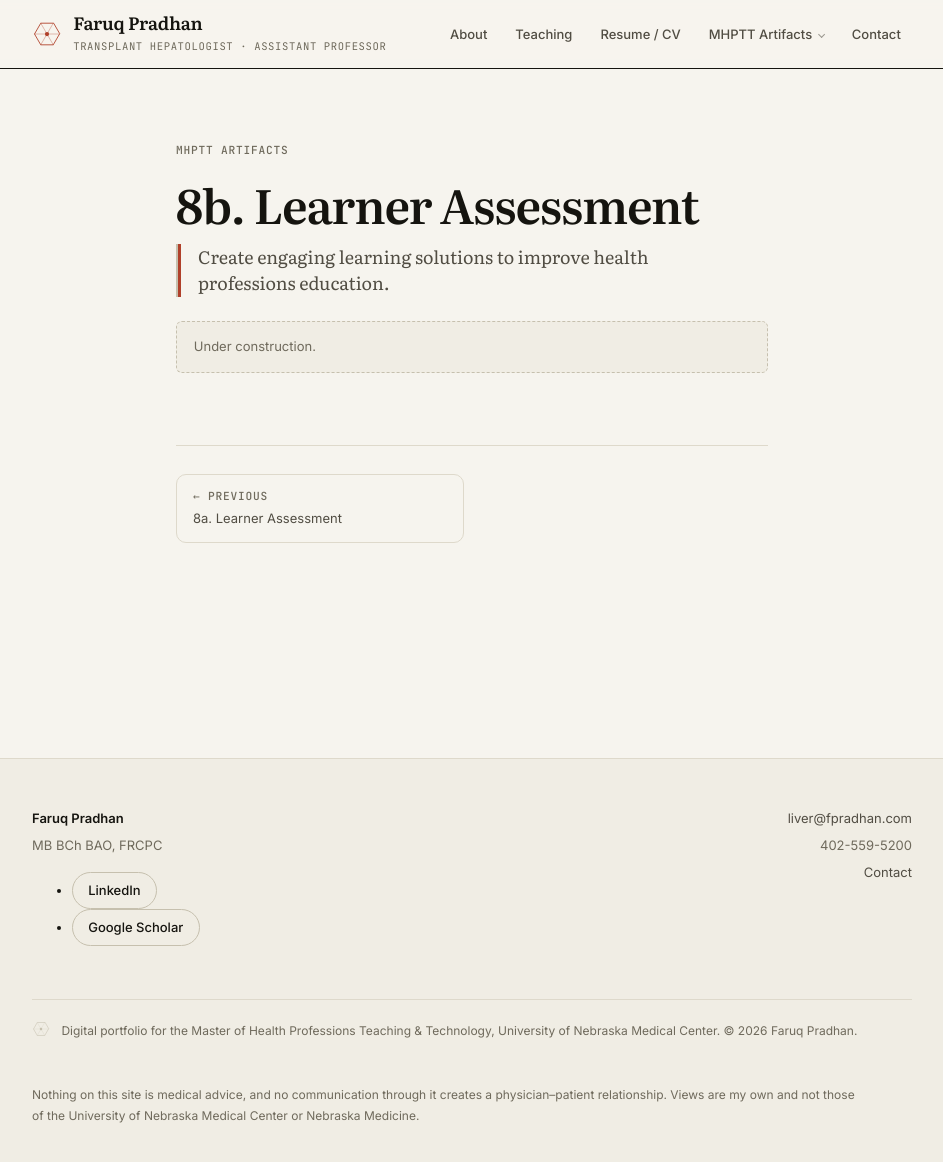
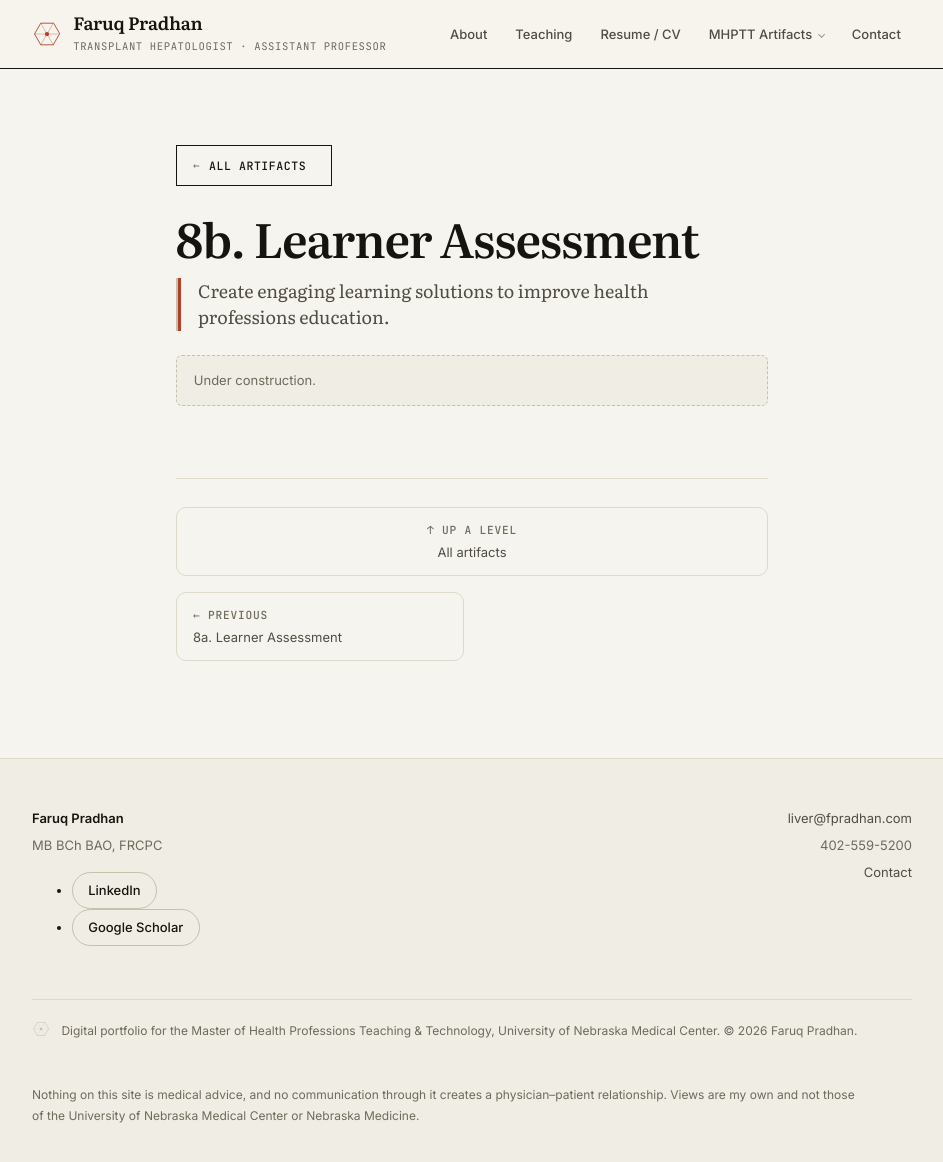
Before and after one commit to fpradhan/fpradhan.github.io, a Jekyll site: the page built from _competencies/8b-learner-assessment.md, in a window 1280 px wide and 1179 px high. Shown: the top 1162 px of the window, without its empty margins (168-1111 px from the left). Built offline with Jekyll 4.4.1, drawn with Linux system fonts in a browser that asks for light colours.

Commit message:
Give every competency page a visible way back to the artifacts index
The route back was a faint uppercase line above the title that did not
read as a control. It is now a bordered button, "← All artifacts", in the
same style as the download buttons, with the arrow leading rather than
trailing so it reads as going up a level rather than onward to a file.

A second "↑ Up a level / All artifacts" row joins the pager at the foot
of the page, spanning both columns above previous and next, since a
reader who has finished an artifact is at the bottom, not the top.

Both hidden in print. Click-tested: both resolve to /artifacts/.

Co-Authored-By: Claude Opus 5 <noreply@anthropic.com>
Claude-Session: https://claude.ai/code/session_01SajNJDGDkt5q5fCgsPRcNk

```diff
--- a/_layouts/competency.html
+++ b/_layouts/competency.html
@@ -4,7 +4,7 @@ layout: default
 <article class="container">
   <div class="prose competency">
 
-    <p class="eyebrow"><a href="{{ '/artifacts/' | relative_url }}">MHPTT Artifacts</a></p>
+    <p class="crumb"><a class="dl back" href="{{ '/artifacts/' | relative_url }}">All artifacts</a></p>
     <h1 class="page-title">{{ page.number }}. {{ page.name }}</h1>
 
     <blockquote class="statement"><p>{{ page.statement }}</p></blockquote>
@@ -44,6 +44,9 @@ layout: default
     {%- endfor -%}
 
     <nav class="pager" aria-label="Competencies">
+      <a class="pager-all" href="{{ '/artifacts/' | relative_url }}">
+        <span class="label">↑ Up a level</span>All artifacts
+      </a>
       {%- if prev_item %}
       <a class="pager-prev" href="{{ prev_item.url | relative_url }}">
         <span class="label">← Previous</span>{{ prev_item.number }}. {{ prev_item.name }}
--- a/assets/css/style.css
+++ b/assets/css/style.css
@@ -350,6 +350,13 @@ main{flex:1 0 auto;padding:4.5rem 0 6rem}
 .dl:hover::after{color:var(--accent)}
 .dl.ext::after{content:"↗"}
 .dl.go::after{content:"→"}
+/* Back to the artifacts index. The arrow leads rather than trails, so the
+   button reads as going up a level rather than onward to a file. */
+.dl.back::after{content:""}
+.dl.back::before{content:"←";font-size:.95em;color:var(--ink-faint);
+  transition:color .15s ease}
+.dl.back:hover::before{color:var(--accent)}
+.crumb{margin:0 0 1.75rem}
 
 /* Unwritten-content marker. Delete the element as each section is filled in. */
 .todo{
@@ -728,6 +735,7 @@ main{flex:1 0 auto;padding:4.5rem 0 6rem}
 .pager a:hover{border-color:var(--accent);color:var(--accent)}
 .pager .label{display:block;margin-bottom:.3rem}
 .pager-next{text-align:right;grid-column:2}
+.pager-all{grid-column:1 / -1;text-align:center}
 @media (max-width:560px){
   .pager{grid-template-columns:1fr}
   .pager-next{text-align:left;grid-column:1}
@@ -859,7 +867,8 @@ code{font-size:.85em;background:var(--surface-2);padding:.15em .38em;
   .wrap,.prose{max-width:none;padding:0}
   a{color:#000;text-decoration:underline}
   .dl{border:0;padding:0}
-  .dl::after{content:""}
+  .dl::after,.dl.back::before{content:""}
+  .crumb{display:none !important}
   .statement{border-left:2px solid #999;color:#333}
   .artifact{break-inside:auto;page-break-inside:auto}
   h1,h2,h3{break-after:avoid;page-break-after:avoid}
```
